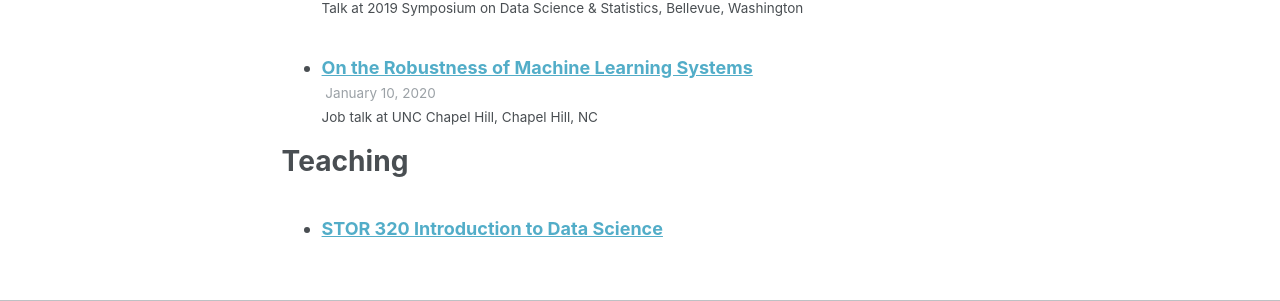
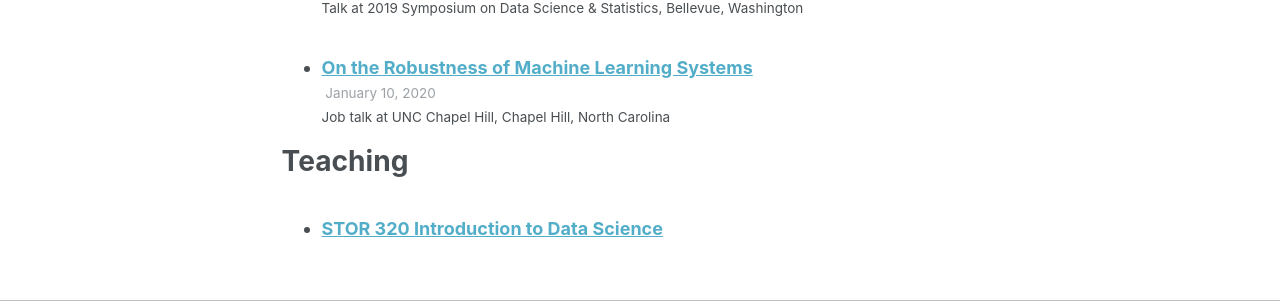
Before and after one commit to liyao880/yaoli, a Jekyll site: the page built from _pages/cv.md, in a window 1280 px wide and 900 px high, scrolled down 1051 px. Shown: the part 444-745 px from the top of the window. Built offline with Jekyll 4.4.1, drawn with Linux system fonts in a browser that asks for light colours; some web fonts are replaced.

Commit message:
Update unc_job_talk.md

```diff
--- a/_talks/unc_job_talk.md
+++ b/_talks/unc_job_talk.md
@@ -5,7 +5,7 @@ type: "Job talk"
 permalink: /talks/unc_job_talk
 venue: "UNC Chapel Hill"
 date: 2020-01-10
-location: "Chapel Hill, NC"
+location: "Chapel Hill, North Carolina"
 ---
 
 Deep neural networks (DNNs) are one of the most prominent technologies of our time, as they achieve state-of-the-art performance in many machine learning tasks, including but not limited to image classification, text mining, and speech processing. However, recent studies have demonstrated the vulnerability of deep neural networks against adversarial examples, i.e., examples that are carefully crafted to fool a well-trained deep neural network while being indistinguishable from the natural images to humans. This makes it unsafe to apply neural networks in security-critical applications.
```
